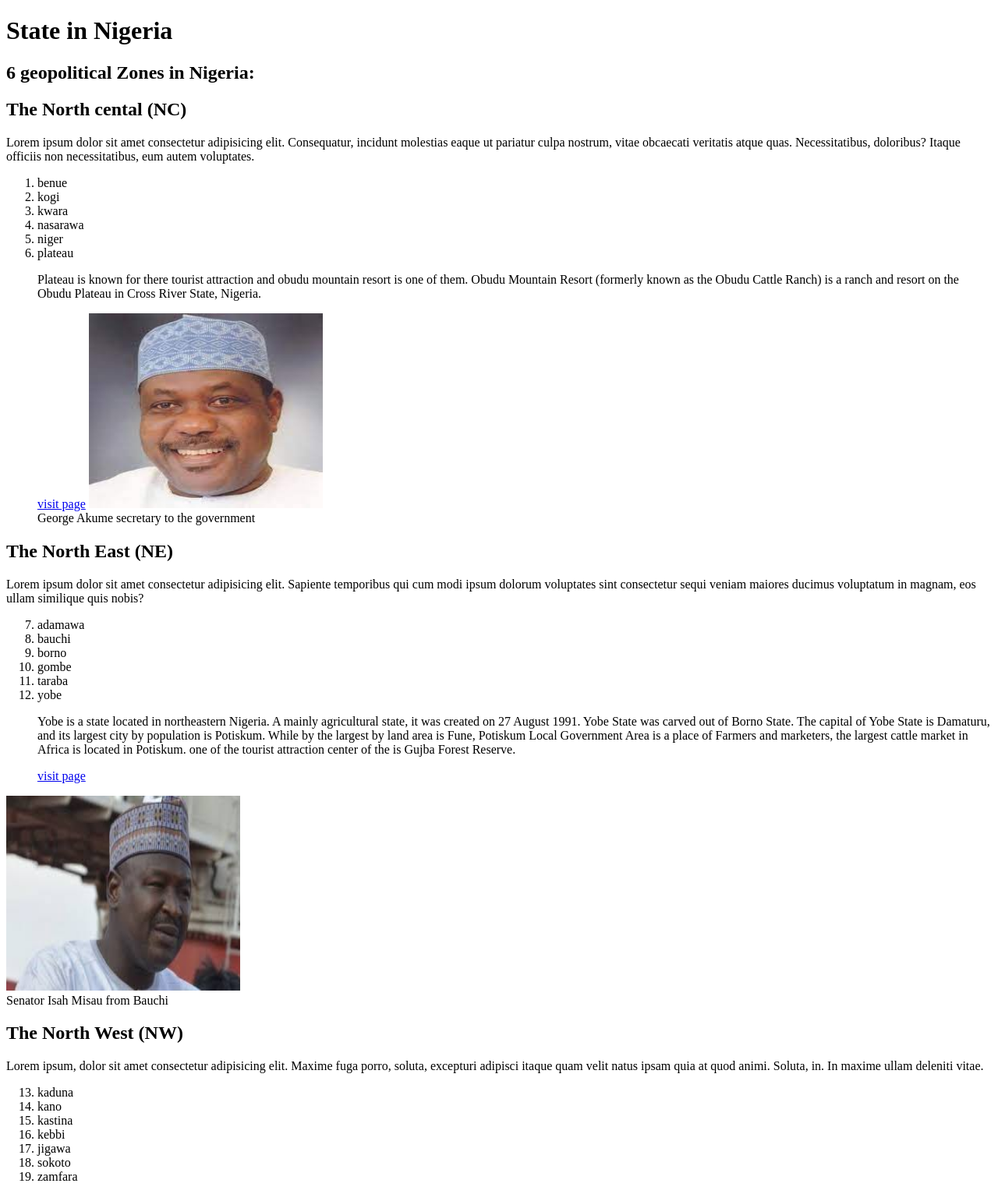
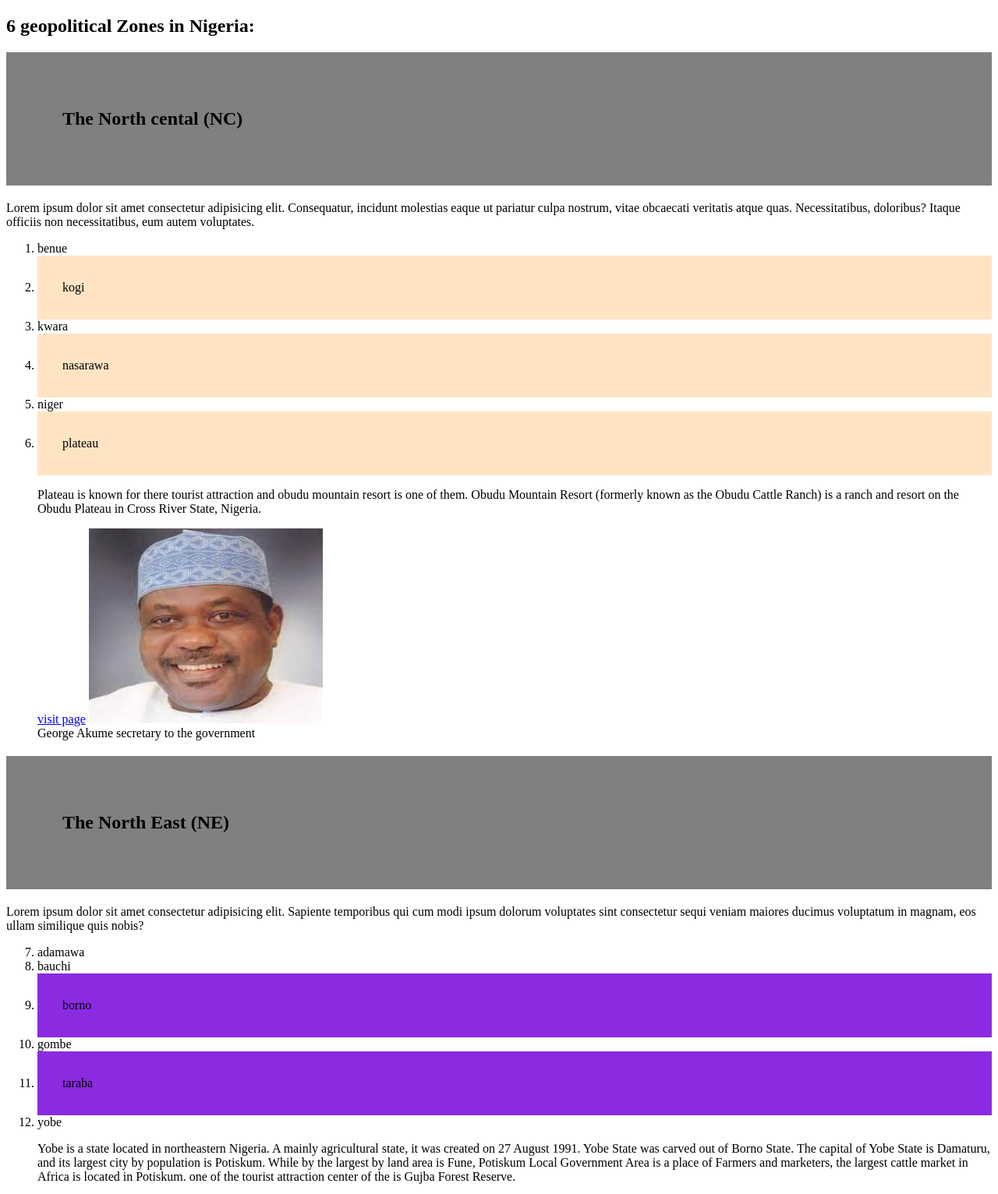
Before and after one commit to Happinn/Frontend-week1, a plain HTML site: page country.html in a window 1280 px wide. Shown: the top 1532 px of the page at 78% size. Drawn offline with Linux system fonts and the light colour scheme.

Commit message:
update made on country.html

```diff
--- a/country.html
+++ b/country.html
@@ -4,12 +4,13 @@
     <meta charset="UTF-8">
     <meta name="viewport" content="width=device-width, initial-scale=1.0">
     <title>Country.HTML</title>
+    <link rel="stylesheet" href="./file3.css">
+    <link rel="shortcut icon" href="./image/favicon.ico" type="image/x-icon">
 </head>
 <body>
-    <h1>State in Nigeria</h1>
 
     <section>
-    <h2>6 geopolitical Zones in Nigeria:</h2>
+    <h1>6 geopolitical Zones in Nigeria:</h1>
     </section>
 
     <section>
@@ -29,13 +30,11 @@
             <img src="./george akume.jpg" alt="politician" width="300" height="250">
             <figcaption>George Akume secretary to the government</figcaption>
 
-
-
         </ol>
 
     </section>
 
-    <section>
+    <section class="one">
         <h2>The North East (NE)</h2>
         <P>Lorem ipsum dolor sit amet consectetur adipisicing elit. Sapiente temporibus qui cum modi ipsum dolorum voluptates sint consectetur sequi veniam maiores ducimus voluptatum in magnam, eos ullam similique quis nobis?</P>
 
@@ -72,7 +71,7 @@
 
     </section>
 
-    <section>
+    <section class="one">
         <h2>The South West (SW)</h2>
         <P>Lorem ipsum dolor sit amet consectetur adipisicing elit. Voluptas praesentium quae, magnam ipsam vitae recusandae odit eveniet dolores ea ipsa suscipit. Neque pariatur hic totam impedit beatae veritatis deleniti nisi!</P>
 
@@ -110,7 +109,7 @@
     </figure>
 
     </section>
-    <section>
+    <section class="one">
         <h2>The South South (SS)</h2>
         <P>Lorem ipsum dolor sit, amet consectetur adipisicing elit. Suscipit voluptates dignissimos officiis tempore voluptas quam tenetur blanditiis voluptatem explicabo, quas veniam quod odio ipsa ratione temporibus maiores impedit perspiciatis? Temporibus!</P>
 
@@ -149,13 +148,6 @@
         <a href="https://en.wikipedia.org/wiki/Southern_Europe">visit page</a>
 
 </ol>
-
-
-
-
-
-
-        </ol>
      </section>
 
 </body>
--- /dev/null
+++ b/file3.css
@@ -0,0 +1,11 @@
+h2{
+    background-color: gray; padding: 3em;
+}
+section:nth-of-type(2n+2)>ol>li:nth-child(2n+2){
+    background-color: bisque;
+    padding: 2em;
+}
+ section:nth-of-type(2n+1)>ol>li:nth-child(2n+3){
+    background-color: blueviolet;
+    padding: 2em;
+ }
```
Also changed, not shown: list.html (+1 -2 lines), image/favicon.ico (added).
